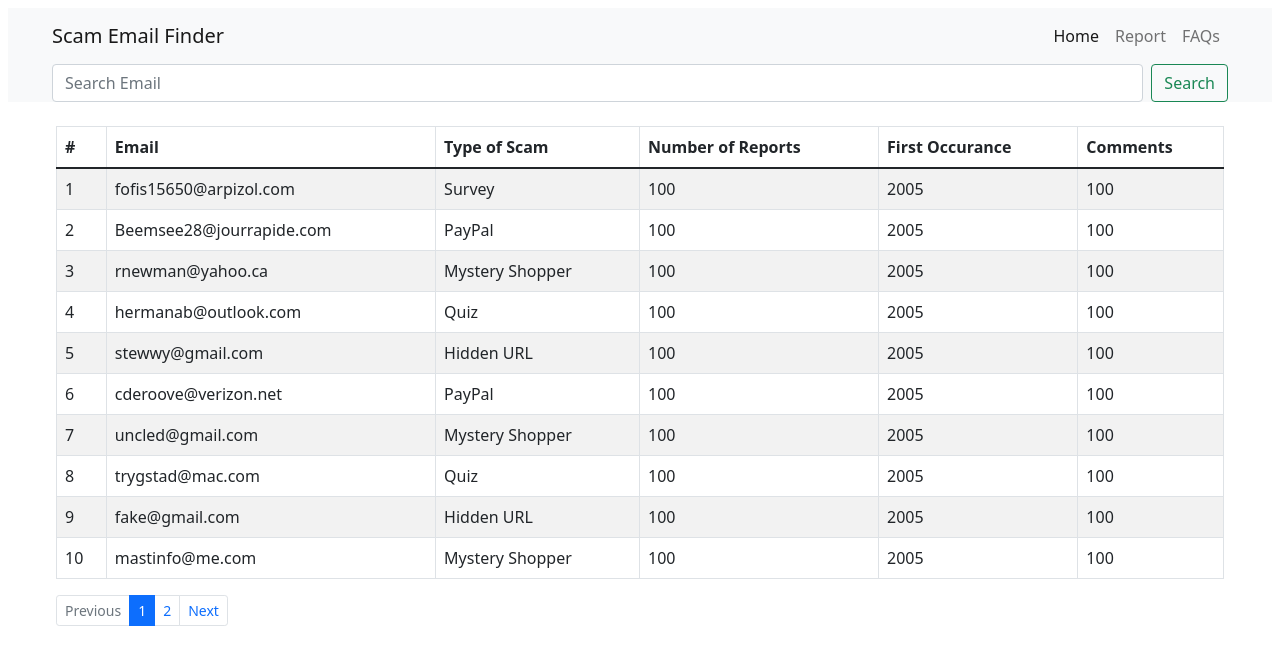
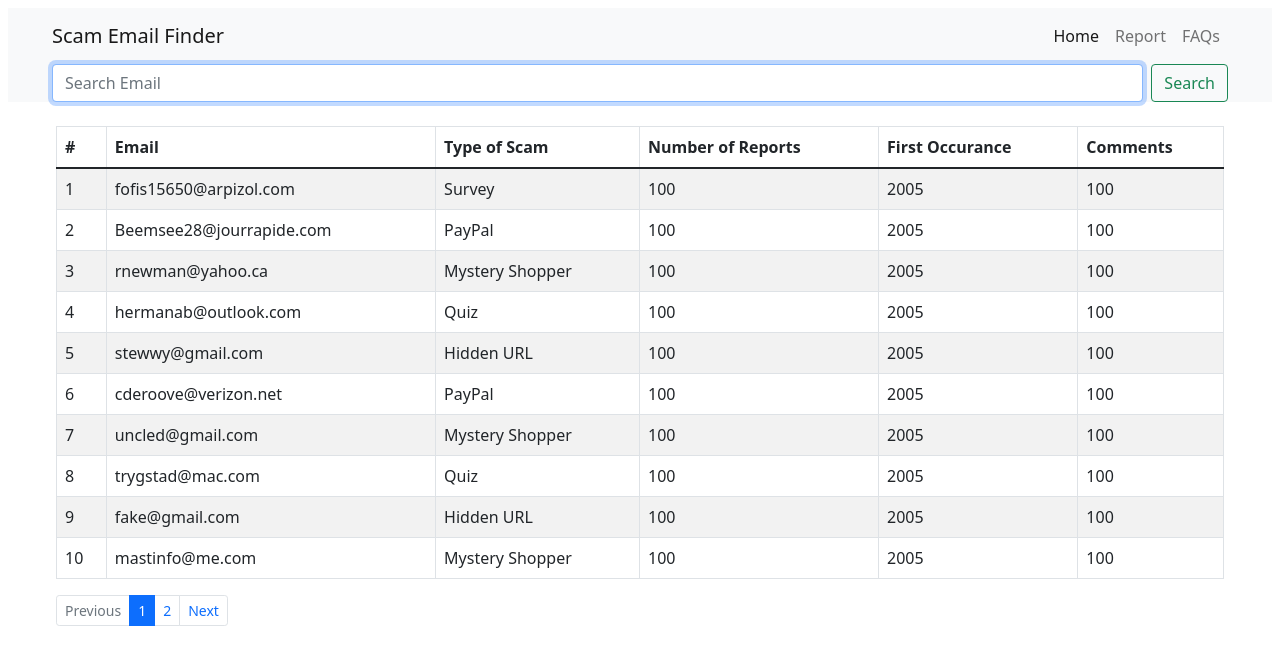
Before and after one commit to mixemer/email_spam_database, a Svelte app: page / in a window 1280 px wide. Shown: the top 664 px of the page. Built offline with nearby package versions, Linux system fonts and the light colour scheme.

Commit message:
Add autofocus for textfield

```diff
--- a/src/Header.svelte
+++ b/src/Header.svelte
@@ -32,7 +32,7 @@
 
 	  <div class="container-fluid">
 		<form class="d-flex">
-		  <input class="form-control me-2" type="search" placeholder="Search Email" aria-label="Search" bind:value={search_email}>
+		  <input class="form-control me-2" type="search" placeholder="Search Email" autofocus aria-label="Search" bind:value={search_email}>
 		  <button class="btn btn-outline-success" type="submit">Search</button>
 		</form>
 	  </div>
```
Also changed, not shown: public/build/bundle.js, 1 other file (tests, documents, lock files or other folders).
